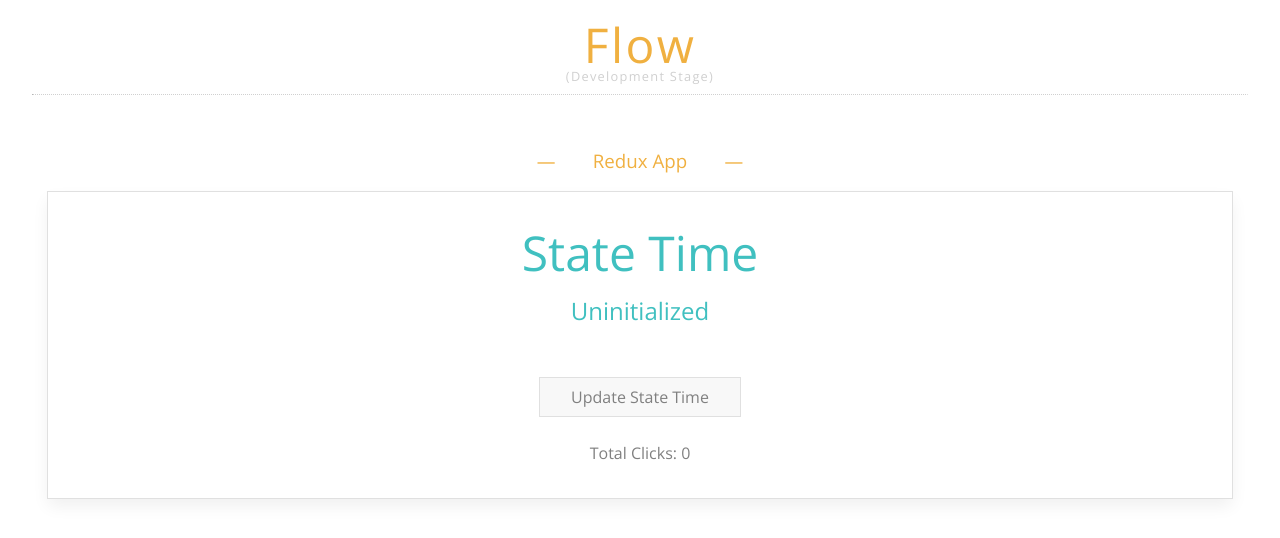
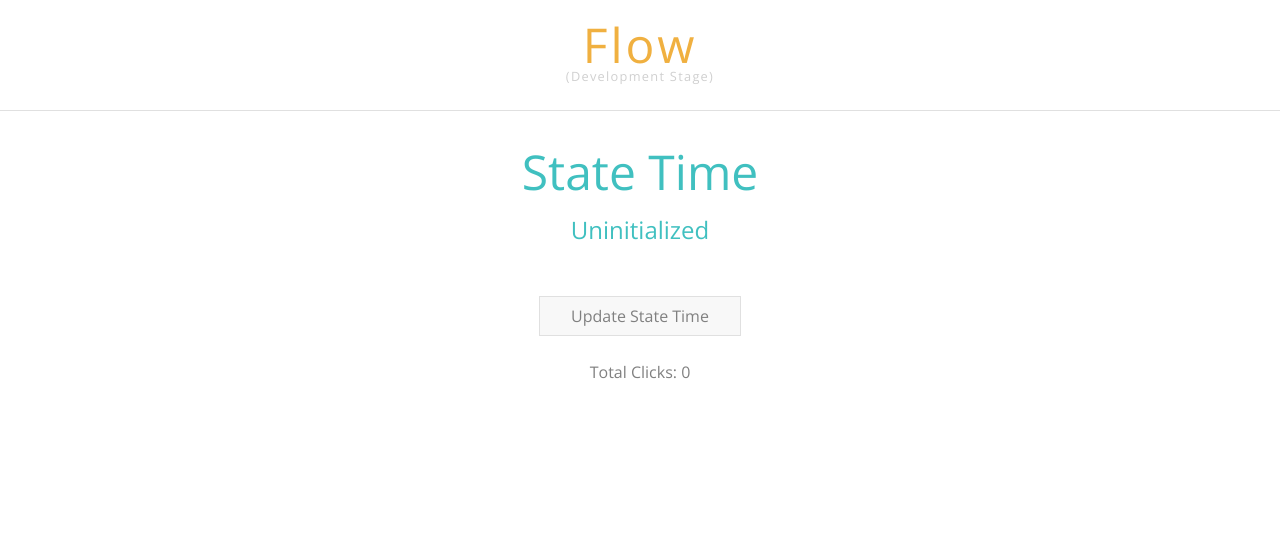
Before and after one commit to synapse-garden/flow, a React app: page / in a window 1280 px wide. Shown: the top 538 px of the page. Built offline with nearby package versions, Linux system fonts and the light colour scheme.

Commit message:
Restructure HTML and CSS

```diff
--- a/index.html
+++ b/index.html
@@ -5,10 +5,12 @@
     <link href='https://fonts.googleapis.com/css?family=Open+Sans:400,300,700' rel='stylesheet' type='text/css'>
   </head>
   <body>
-    <span id="mainTitle">Flow</span><br>
-    <h4>(Development Stage)</h4><hr><br>
 
-    <h3>Redux App</h3>
+    <div id="titleBlock">
+        <span id="mainTitle">Flow</span><br>
+        <h4>(Development Stage)</h4>
+    </div>
+
     <div id='root'></div>
 
     <script src="/static/bundle.js"></script>
--- /dev/null
+++ b/public/css/inputStyles.css
@@ -0,0 +1,24 @@
+.button{
+    text-align: center;
+    width: auto;
+    height: 1.5em;
+    margin: 0.5em;
+    color: #808080;
+    background-color: #f8f8f8;
+    outline: 1px solid #e0e0e0;
+    outline-offset: -1px;
+    display: inline-block;
+    padding: 0.5em 2em;
+    transition: all 0.1s ease-out;
+}
+.button:hover{
+    color: #000000;
+    background-color: #f0f0f0;
+    outline-offset: 2px;
+    outline-color: #c0dada;
+}
+.button:active{
+    outline-offset: 5px;
+    outline-color: #40c0c0;
+    background-color: #e8e8e8;
+}
--- a/public/css/style.css
+++ b/public/css/style.css
@@ -1,6 +1,6 @@
-*{
-    transition: all 0.1s ease-out;
-}
+@import 'inputStyles.css';
+@import 'tagStyles.css';
+
 
 html{
     margin: 0;
@@ -16,22 +16,22 @@
 
 body{
     margin: 0;
-    padding: 2em;
-}
-body > div{
-    margin: 1em 1em;
-    padding: 1em 1em;
-    outline: 1px solid #e0e0e0;
-    box-shadow: 0px 0.5em 1em #f0f0f0;
+    padding: 0;
 }
 
 p{ color: #808080; }
 
 hr{ border-top: 1px dotted #d0d0d0; border-bottom: none; }
 
+#titleBlock{
+    padding-top: 2em;
+    padding-bottom: 1em;
+    margin-bottom: 3em;
+    border-bottom: 1px solid #e0e0e0;
+}
 #mainTitle{
     font-size: 3em;
-    letter-spacing: 0.05em;
+    letter-spacing: 0.06em;
     color: #f0b040;
 }
 
@@ -51,37 +51,3 @@
     line-height: 0.2em;
     letter-spacing: 0.1em;
 }
-
-.button{
-    text-align: center;
-    width: auto;
-    height: 1.5em;
-    margin: 0.5em;
-    color: #808080;
-    background-color: #f8f8f8;
-    outline: 1px solid #e0e0e0;
-    outline-offset: -1px;
-    display: inline-block;
-    padding: 0.5em 2em;
-}
-.button:hover{
-    color: #000000;
-    background-color: #f0f0f0;
-    outline-offset: 2px;
-    outline-color: #c0dada;
-}
-.button:active{
-    outline-offset: 5px;
-    outline-color: #40c0c0;
-    background-color: #e8e8e8;
-}
-
-.no-text-select{
-  -webkit-touch-callout: none; /* iOS Safari */
-  -webkit-user-select: none;   /* Chrome/Safari/Opera */
-  -khtml-user-select: none;    /* Konqueror */
-  -moz-user-select: none;      /* Firefox */
-  -ms-user-select: none;       /* IE/Edge */
-  user-select: none;           /* non-prefixed version, currently
-                                  not supported by any browser */
-}
--- /dev/null
+++ b/public/css/tagStyles.css
@@ -0,0 +1,16 @@
+.no-text-select{
+  -webkit-touch-callout: none; /* iOS Safari */
+  -webkit-user-select: none;   /* Chrome/Safari/Opera */
+  -khtml-user-select: none;    /* Konqueror */
+  -moz-user-select: none;      /* Firefox */
+  -ms-user-select: none;       /* IE/Edge */
+  user-select: none;           /* non-prefixed version, currently
+                                  not supported by any browser */
+}
+
+.popout{
+    margin: 1em 1em;
+    padding: 1em 1em;
+    outline: 1px solid #e0e0e0;
+    box-shadow: 0px 0.5em 1em #f0f0f0;
+}
```
